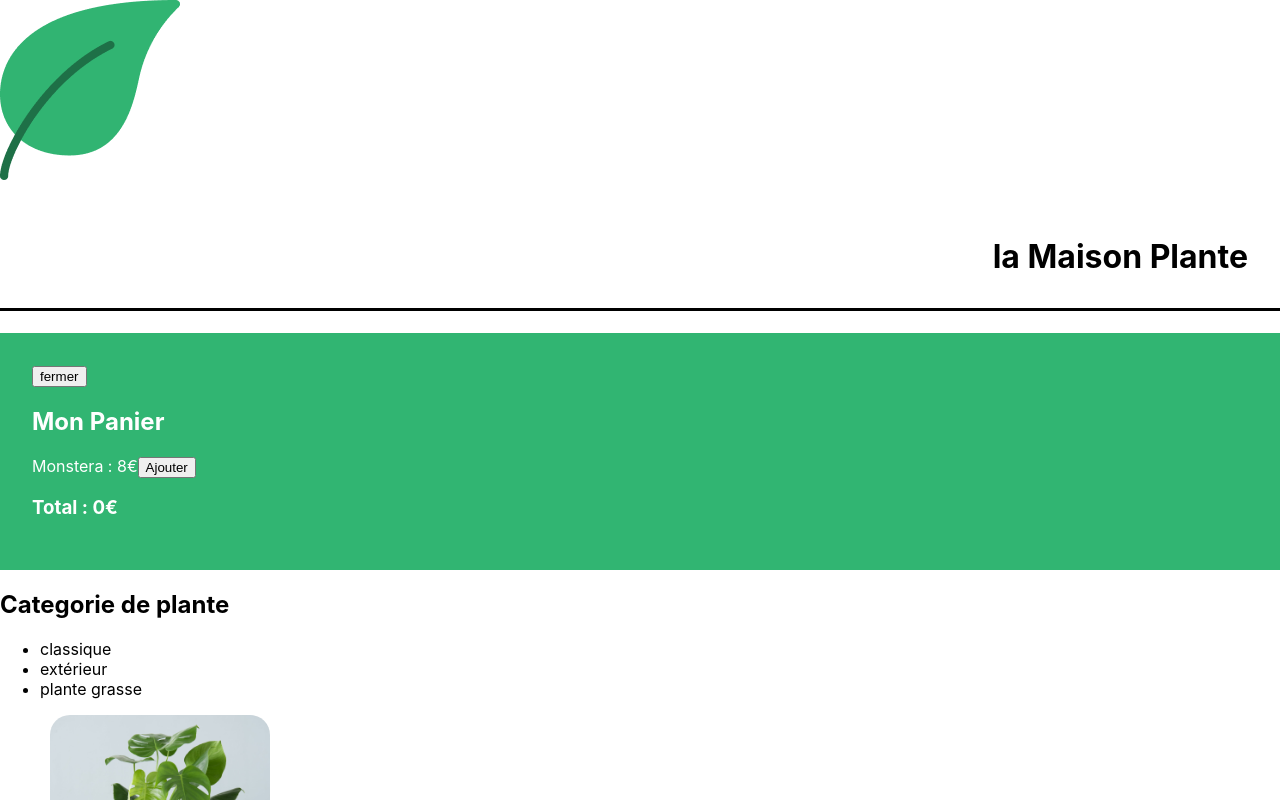
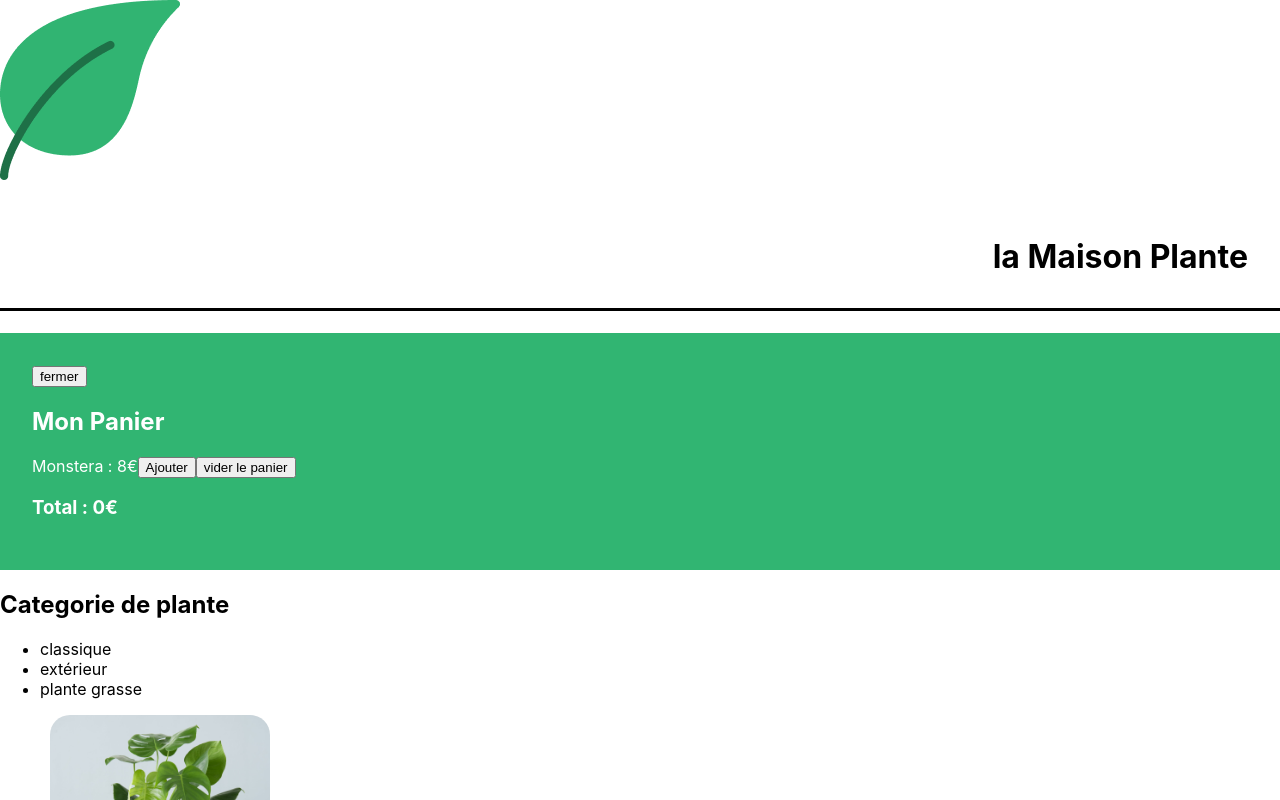
Before and after one commit to chakibaraf/laMaison, a React (Create React App) app: page / in a window 1280 px wide. Both pictures are taken after a click on the button "ouvrir le panier". Shown: the top 800 px of the page. Built offline with nearby package versions, Linux system fonts and the light colour scheme.

Commit message:
fonctionnalite vider le parnier

```diff
--- a/src/components/Cart.js
+++ b/src/components/Cart.js
@@ -20,6 +20,7 @@ export default function Cart() {
         <div>
           Monstera : {monsteraPrice}€
           <button onClick={() => updateCart(cart + 1)}>Ajouter</button>
+          <button onClick={()=> updateCart(0)}>vider le panier</button>
         </div>
         <h3> Total : {monsteraPrice * cart}€</h3>
       </div>
```
